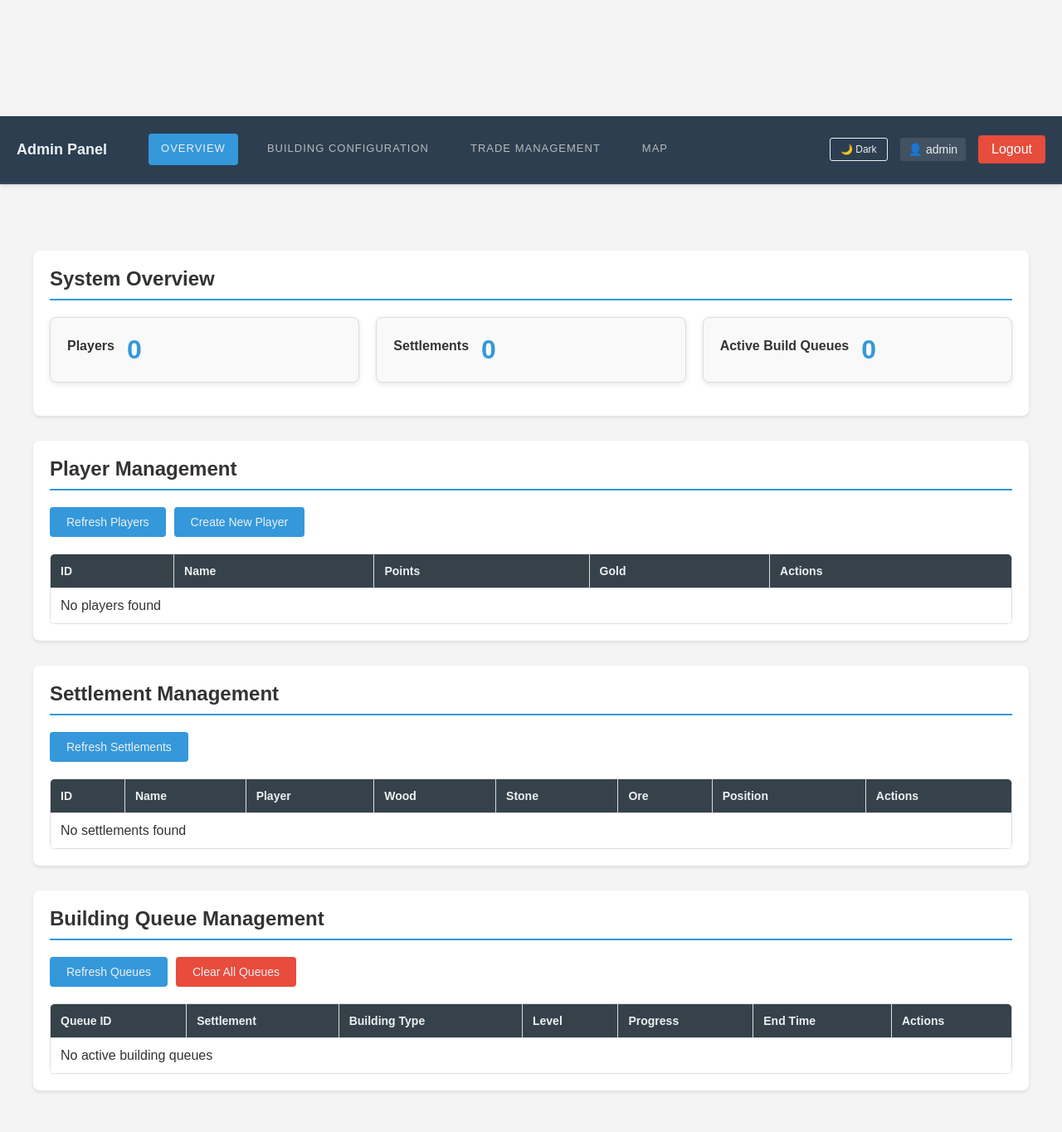
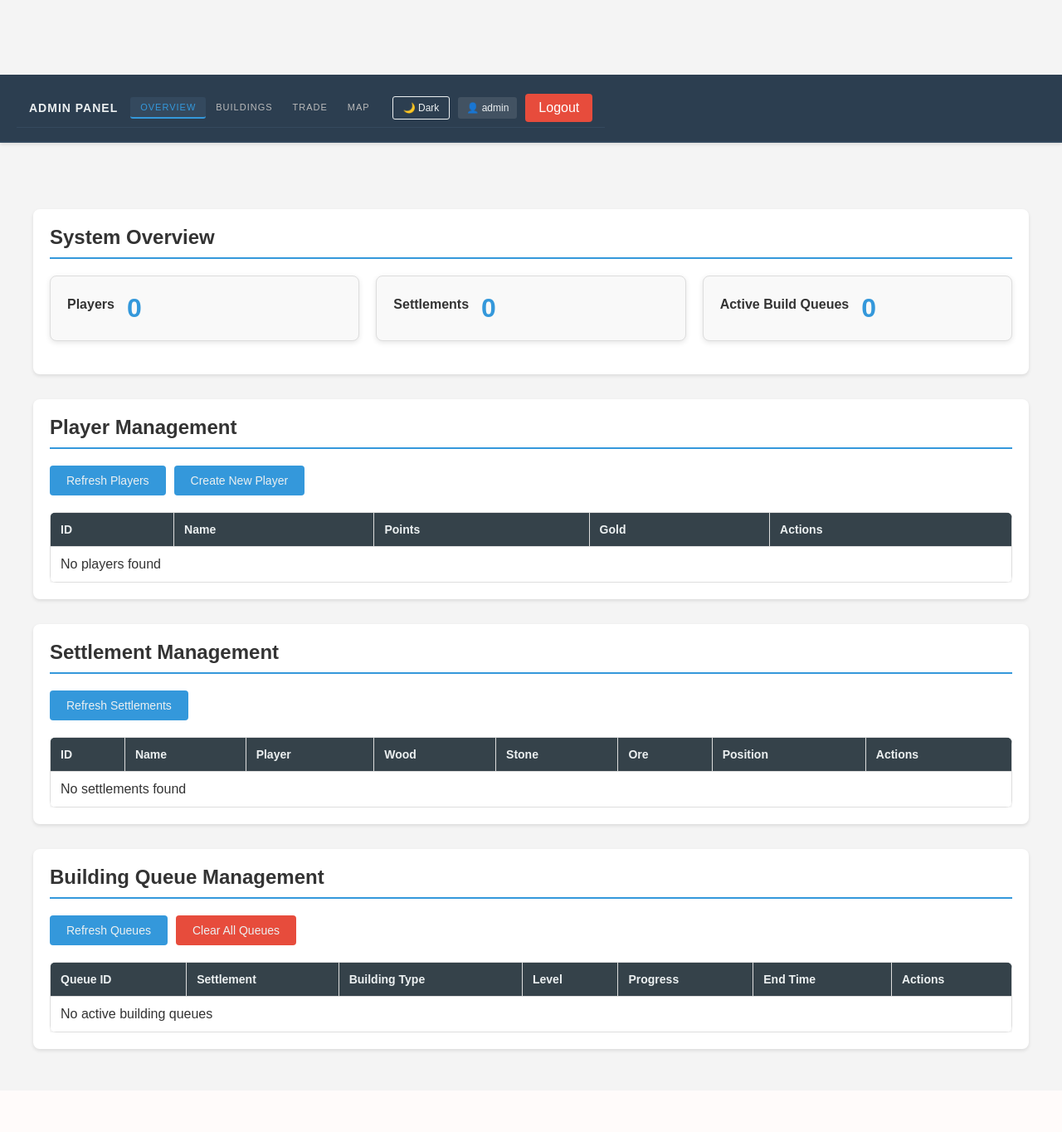
Before and after one commit to chris738/browsergame, a PHP site: page /browsergame/php/admin-overview.php in a window 1280 px wide. Shown: the whole page at 83% size. After the commit the page ends 1269 px from the top, so only its background shows below. Run offline with PHP 8.4, Linux system fonts and the light colour scheme; the visitor is signed in with stand-in values (Sample User, id 1); data that the repository does not hold is empty.

Commit message:
Fix navigation layout inconsistencies and building visibility issues
Co-authored-by: chris738 <6369590+chris738@users.noreply.github.com>

```diff
--- a/css/style.css
+++ b/css/style.css
@@ -51,8 +51,15 @@ body {
     background-color: var(--bg-color);
     color: var(--text-color);
     transition: background-color 0.3s ease, color 0.3s ease;
-    /* Add padding to account for fixed navigation with 3 rows */
-    padding-top: 140px;
+    /* Reduced padding - navigation is more compact now */
+    padding-top: 90px;
+}
+
+/* Adjust padding on small screens where fallback row is shown */
+@media (max-width: 900px) {
+    body {
+        padding-top: 130px;
+    }
 }
 
 .navigation {
@@ -72,7 +79,7 @@ body {
     box-shadow: 0 2px 4px rgba(0, 0, 0, 0.1);
 }
 
-/* Top row: Player controls and settlement name (compact) */
+/* Top row: Settlement name, tabs (inline), and user controls */
 .nav-top-row {
     display: flex;
     justify-content: space-between;
@@ -81,6 +88,32 @@ body {
     background-color: var(--nav-bg);
     border-bottom: 1px solid var(--nav-border);
     min-height: 35px;
+    gap: 15px;
+}
+
+/* Inline tabs in top row */
+.nav-tabs-inline {
+    display: flex;
+    align-items: center;
+    gap: 0;
+    flex: 1;
+    justify-content: center;
+}
+
+/* Hide fallback tabs row by default */
+.nav-tabs-fallback {
+    display: none !important;
+}
+
+/* Show fallback row on small screens */
+@media (max-width: 900px) {
+    .nav-tabs-inline {
+        display: none !important;
+    }
+
+    .nav-tabs-fallback {
+        display: flex !important;
+    }
 }
 
 .settlement-name-compact {
@@ -169,22 +202,33 @@ body {
 .nav-link {
     color: var(--nav-text);
     text-decoration: none;
-    padding: 12px 20px;
+    padding: 8px 15px;
     display: block;
     font-weight: 500;
     text-transform: uppercase;
     letter-spacing: 1px;
     transition: background-color 0.3s, color 0.3s;
     border-bottom: 3px solid transparent;
-    font-size: 13px;
-}
-
-.nav-link:hover {
+    font-size: 12px;
+    border-radius: 3px 3px 0 0;
+}
+
+/* Inline tab links have slightly different styling */
+.nav-tabs-inline .nav-link {
+    padding: 6px 12px;
+    font-size: 11px;
+    border-radius: 3px;
+    border-bottom: 2px solid transparent;
+}
+
+.nav-tabs-inline .nav-link:hover,
+.nav-tabs-fallback .nav-link:hover {
     background-color: var(--nav-hover);
     color: var(--nav-active);
 }
 
-.nav-link.active {
+.nav-tabs-inline .nav-link.active,
+.nav-tabs-fallback .nav-link.active {
     background-color: var(--nav-hover);
     color: var(--nav-active);
     border-bottom-color: var(--nav-active);
--- a/php/admin-navigation.php
+++ b/php/admin-navigation.php
@@ -8,27 +8,49 @@ $current_page = basename($_SERVER['PHP_SELF'], '.php');
 ?>
 
 <nav class="navigation">
-    <div class="nav-links">
-        <div class="settlement-name">
+    <!-- Top row: Admin title, tabs, and user controls -->
+    <div class="nav-top-row">
+        <div class="settlement-name-compact">
             <span>Admin Panel</span>
         </div>
+
+        <!-- Tab navigation in top row -->
+        <div class="nav-tabs-inline">
+            <a href="admin-overview.php" class="nav-link <?= ($current_page == 'admin-overview') ? 'active' : '' ?>">
+                Overview
+            </a>
+            <a href="admin-buildings.php" class="nav-link <?= ($current_page == 'admin-buildings') ? 'active' : '' ?>">
+                Buildings
+            </a>
+            <a href="admin-market.php" class="nav-link <?= ($current_page == 'admin-market') ? 'active' : '' ?>">
+                Trade
+            </a>
+            <a href="admin-map.php" class="nav-link <?= ($current_page == 'admin-map') ? 'active' : '' ?>">
+                Map
+            </a>
+        </div>
+
+        <div class="nav-user-compact">
+            <button id="theme-toggle" class="theme-toggle" aria-label="Switch to dark mode"><?= EmojiConfig::getUIEmoji('moon') ?> Dark</button>
+            <span class="user-display-compact"><?= EmojiConfig::getUIEmoji('player') ?> admin</span>
+            <a href="../admin.php?logout" class="logout-btn">Logout</a>
+        </div>
+    </div>
+
+    <!-- Fallback second row for small screens -->
+    <div class="nav-tabs-row nav-tabs-fallback">
         <a href="admin-overview.php" class="nav-link <?= ($current_page == 'admin-overview') ? 'active' : '' ?>">
             Overview
         </a>
         <a href="admin-buildings.php" class="nav-link <?= ($current_page == 'admin-buildings') ? 'active' : '' ?>">
-            Building Configuration
+            Buildings
         </a>
         <a href="admin-market.php" class="nav-link <?= ($current_page == 'admin-market') ? 'active' : '' ?>">
-            Trade Management
+            Trade
         </a>
         <a href="admin-map.php" class="nav-link <?= ($current_page == 'admin-map') ? 'active' : '' ?>">
             Map
         </a>
-    </div>
-    <div class="nav-user">
-        <button id="theme-toggle" class="theme-toggle" aria-label="Switch to dark mode"><?= EmojiConfig::getUIEmoji('moon') ?> Dark</button>
-        <span class="user-display"><?= EmojiConfig::getUIEmoji('player') ?> admin</span>
-        <a href="../admin.php?logout" class="logout-btn">Logout</a>
     </div>
 </nav>
 
```
Also changed, not shown: index.php (+9 -2 lines), php/navigation.php (+21 -4 lines).
